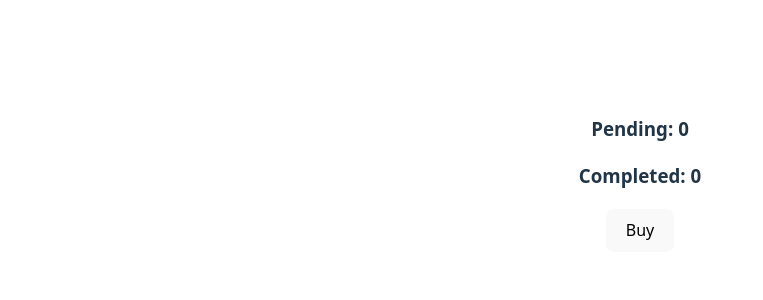
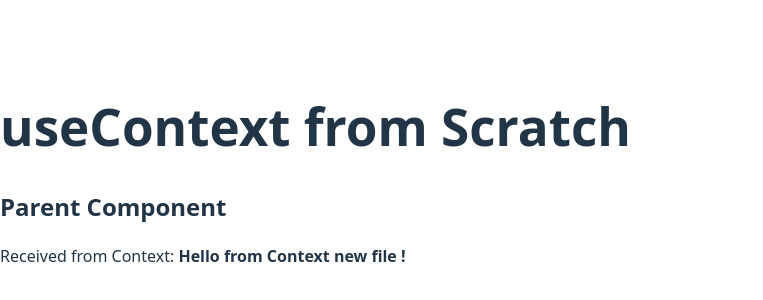
Before and after one commit to PrimeSafar/Challenge_React_useVite, a React (Vite) app: page / in a window 1280 px wide. Shown: the part 226-526 px from the top of the page, without its empty margins (0-763 px from the left). Built offline with nearby package versions, Linux system fonts and the light colour scheme.

Commit message:
apply useContext

```diff
--- a/src/App.jsx
+++ b/src/App.jsx
@@ -1,30 +1,17 @@
-// import { useState } from 'react'
-// import reactLogo from './assets/react.svg'
-// import viteLogo from '/vite.svg'
-import "./App.css";
-// import SolScoreboard from './solFormChallenge'
-import Arraypush from "./arrayPush";
-import ShoppingCart from "./arrayProblem";
-import { useState } from "react";
-import RequestTracker from "./PendingProblem";
+import React from "react";
+import MyContext from "./loanFormContext";
+import Parent from "./Parent";
 
 function App() {
-  // const [count, setCount] = useState(0);
+  const message = "Hello from Context new file !";
 
-  // function handleIncClick() {
-  //   setCount((c)=>{
-  //     return c+1
-  //   });
-  //   setCount((c)=>{
-  //     return c+3
-  //   });
-  // }
   return (
-    <>
-      {/* <h1>the count is : {count}</h1>
-      <button onClick={handleIncClick}>inc count </button> */}
-      <RequestTracker />
-    </>
+    <MyContext.Provider value={message}>
+      <div>
+        <h1>useContext from Scratch</h1>
+        <Parent />
+      </div>
+    </MyContext.Provider>
   );
 }
 
--- /dev/null
+++ b/src/Child.jsx
@@ -0,0 +1,15 @@
+import React from "react";
+import { useContext } from "react";
+import MyContext from "./loanFormContext";
+
+function Child() {
+  const contextValue = useContext(MyContext);
+
+  return (
+    <div>
+      <p>Received from Context: <strong>{contextValue}</strong></p>
+    </div>
+  );
+}
+
+export default Child;
--- /dev/null
+++ b/src/Parent.jsx
@@ -0,0 +1,14 @@
+// Parent.jsx
+import React from "react";
+import Child from "./Child";
+
+function Parent() {
+  return (
+    <div>
+      <h2>Parent Component</h2>
+      <Child />
+    </div>
+  );
+}
+
+export default Parent;
--- /dev/null
+++ b/src/loanFormContext.jsx
@@ -0,0 +1,3 @@
+import { createContext } from "react";
+ let MyContext =  createContext();
+ export default MyContext;
```
Also changed, not shown: src/useContext.jsx (added, +13 -0 lines).
